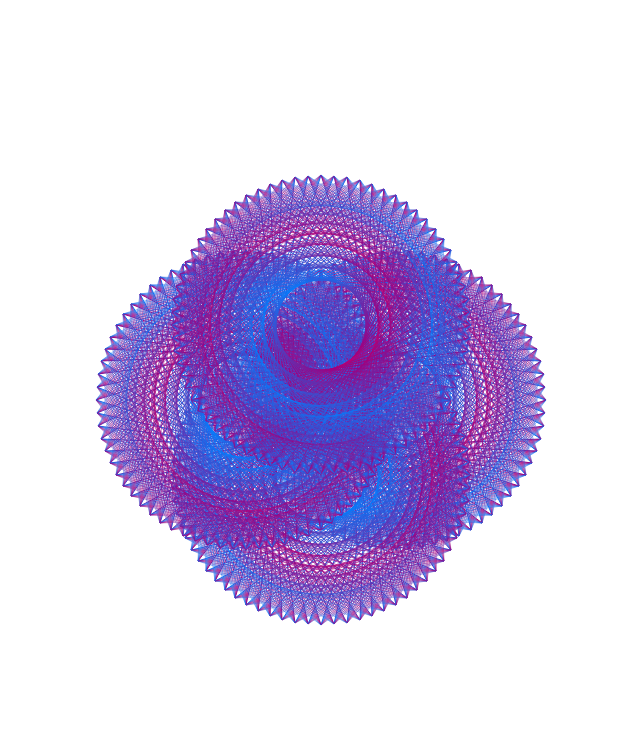
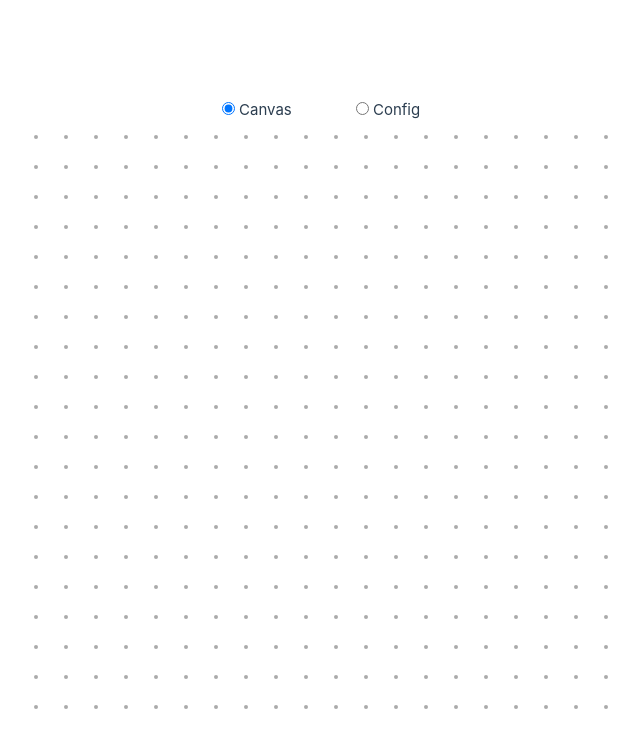
Before and after one commit to Alex-CS/stitch, a Vue app: page / in a window 1280 px wide. Shown: the top 748 px of the page, without its empty margins (319-959 px from the left). Built offline with nearby package versions, Linux system fonts and the light colour scheme; the HTML template or start-up script is replaced by a standard one.

Commit message:
Add UI toggle between the two modes in App.vue

```diff
--- a/src/App.vue
+++ b/src/App.vue
@@ -38,6 +38,7 @@ export default {
         showSpines: false,
         center: new Point(size / 2, size / 2),
       },
+      mode: 'canvas',
     };
   },
   computed: {
@@ -49,6 +50,32 @@ export default {
 
 <template>
   <div id="app">
+    <div class="ModeToggle">
+      <label>
+        <input
+          v-model="mode"
+          type="radio"
+          name="mode"
+          value="canvas"
+        >
+        Canvas
+      </label>
+      <label>
+        <input
+          v-model="mode"
+          type="radio"
+          name="mode"
+          value="config"
+        >
+        Config
+      </label>
+    </div>
+    <StitchCanvas
+      v-if="mode === 'canvas'"
+      :resolution="20"
+      :size="size"
+    />
+    <template v-else>
       <svg :width="size" :height="size">
         <StitchMultiCurve
           :options="options"
@@ -59,50 +86,60 @@ export default {
           :colors="colors"
         />
       </svg>
-    <!--<StitchCanvas :resolution="20" :size="600"/>-->
       <div class="controls">
-      <!--<div>
+        <div>
           <label>layerCount</label>
-        <input type="range"
+          <input
             v-model="options.layerCount"
+            type="range"
             min="1"
-               max="8">
+            max="8"
+          >
           <span>{{ options.layerCount }}</span>
         </div>
         <div>
           <label>layerSepFactor</label>
-        <input type="range"
+          <input
             v-model="options.layerSepFactor"
+            type="range"
             min="1"
-               max="8">
+            max="8"
+          >
           <span>{{ options.layerSepFactor }}</span>
         </div>
         <div>
           <label>numVertices</label>
-        <input type="range"
+          <input
             v-model="options.numVertices"
+            type="range"
             min="3"
-               max="8">
+            max="8"
+          >
           <span>{{ options.numVertices }}</span>
         </div>
         <div>
           <label>resolution</label>
-        <input type="range"
+          <input
             v-model="options.resolution"
+            type="range"
             min="4"
-               max="64">
+            max="64"
+          >
           <span>{{ options.resolution }}</span>
         </div>
         <div>
           <label>rotation</label>
-        <input type="range"
+          <input
             v-model="options.rotation"
+            type="range"
             min="0"
             max="1"
-               :step="1/8">
+            :step="1/8"
+          >
           <span>{{ options.rotation * 360 }}</span>
-      </div>-->
         </div>
+      </div>
+    </template>
   </div>
 </template>
 
@@ -113,16 +150,23 @@ body {
   margin: 0;
 }
 #app {
-  height: 100vh;
+  min-height: 100vh;
   display: flex;
   justify-content: center;
   align-items: center;
   flex-direction: column;
   padding: 10px;
 }
+
+.ModeToggle {
+  display: flex;
+  gap: 5vw;
+}
+
 svg {
   overflow: auto;
 }
+
 .controls {
   align-self: flex-end;
   display: flex;
```
Lines whose indentation alone changed are shown as unchanged.
